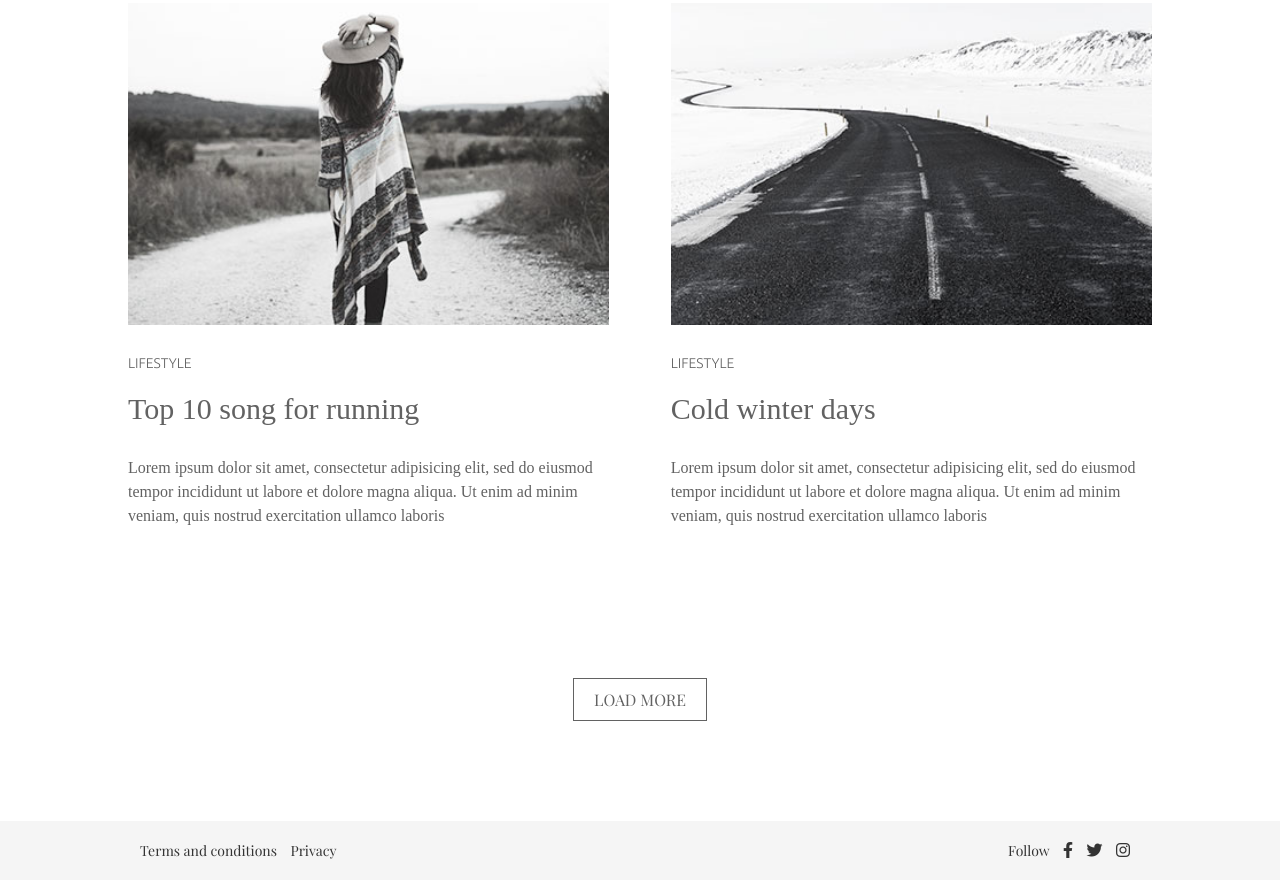
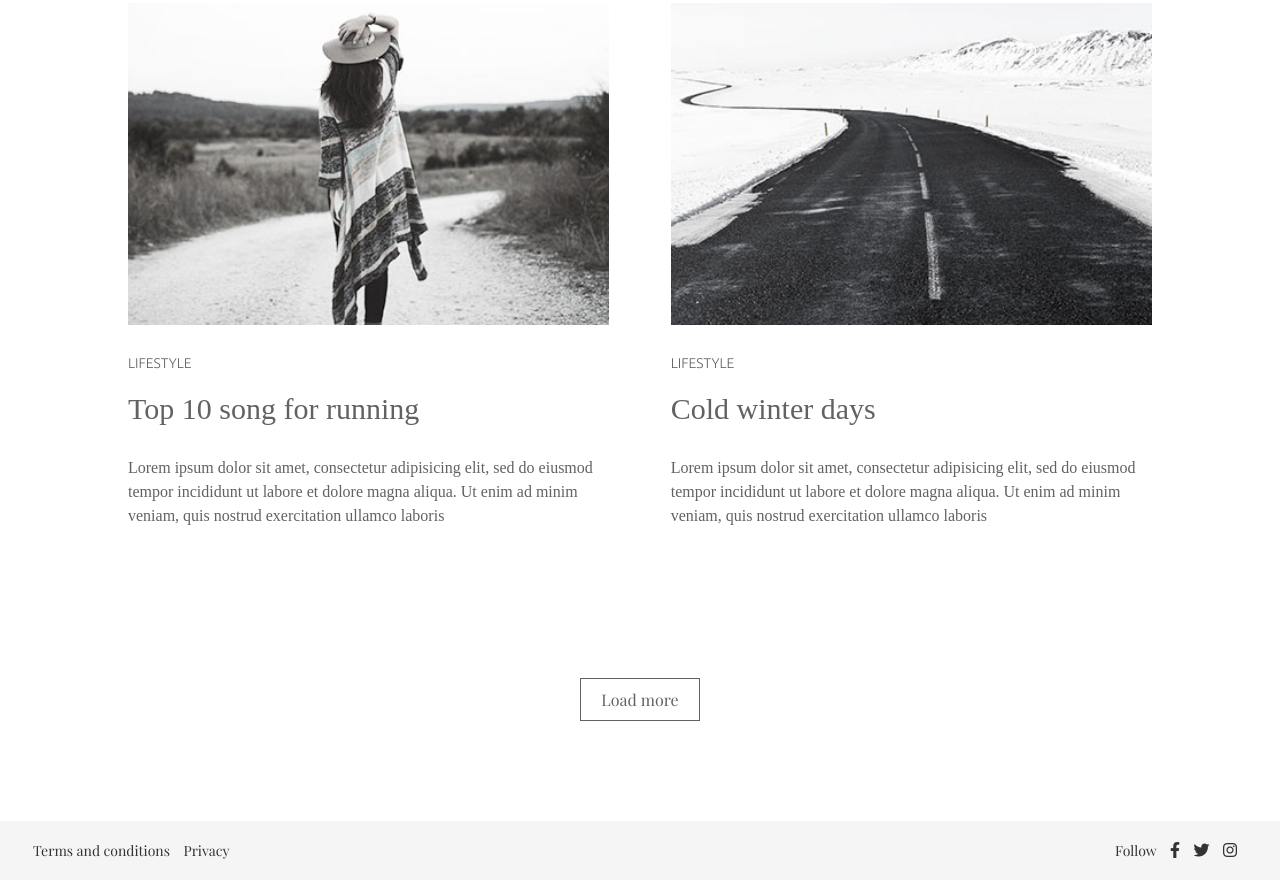
Before and after one commit to Showmmoy/minimo, a plain HTML site: page index.html in a window 1280 px wide. Shown: the part 2847-3727 px from the top of the page. Drawn offline with nearby package versions, Linux system fonts and the light colour scheme; a web font is replaced by a local one.

Commit message:
load button fonts changed and footer section adjusted

```diff
--- a/index.html
+++ b/index.html
@@ -143,13 +143,15 @@
              </section>
              <!-- Another blog end here -->
     <!-- load more button start here -->
+
     <section class="load_more">
         <div class="container2">
-            <button class="load_btn">Load More</button>
+            <button class="load_btn">Load more</button>
         </div>
     </section>
     <!-- load more button end here -->
     <!-- footer start here -->
+
     <footer>
         <div class="footer-content">
             <div class="left">
@@ -164,6 +166,7 @@
             </div>
         </div>
     </footer>
+
     <!-- footer ends here -->
 
     </body>
--- a/style.css
+++ b/style.css
@@ -191,7 +191,7 @@ padding: 0 0 100px;
     font-weight: 400;
     font-size: 16px;
     color: #626262;
-    text-transform: uppercase;
+
     border: 1px solid #626262;
     padding: 10px 20px;
     background: transparent;
@@ -213,7 +213,7 @@ footer {
 }
 
 .footer-content {
-    width: 1000px;
+    width: 1214px;
     margin: 0 auto;
     overflow: hidden;
 }
```
